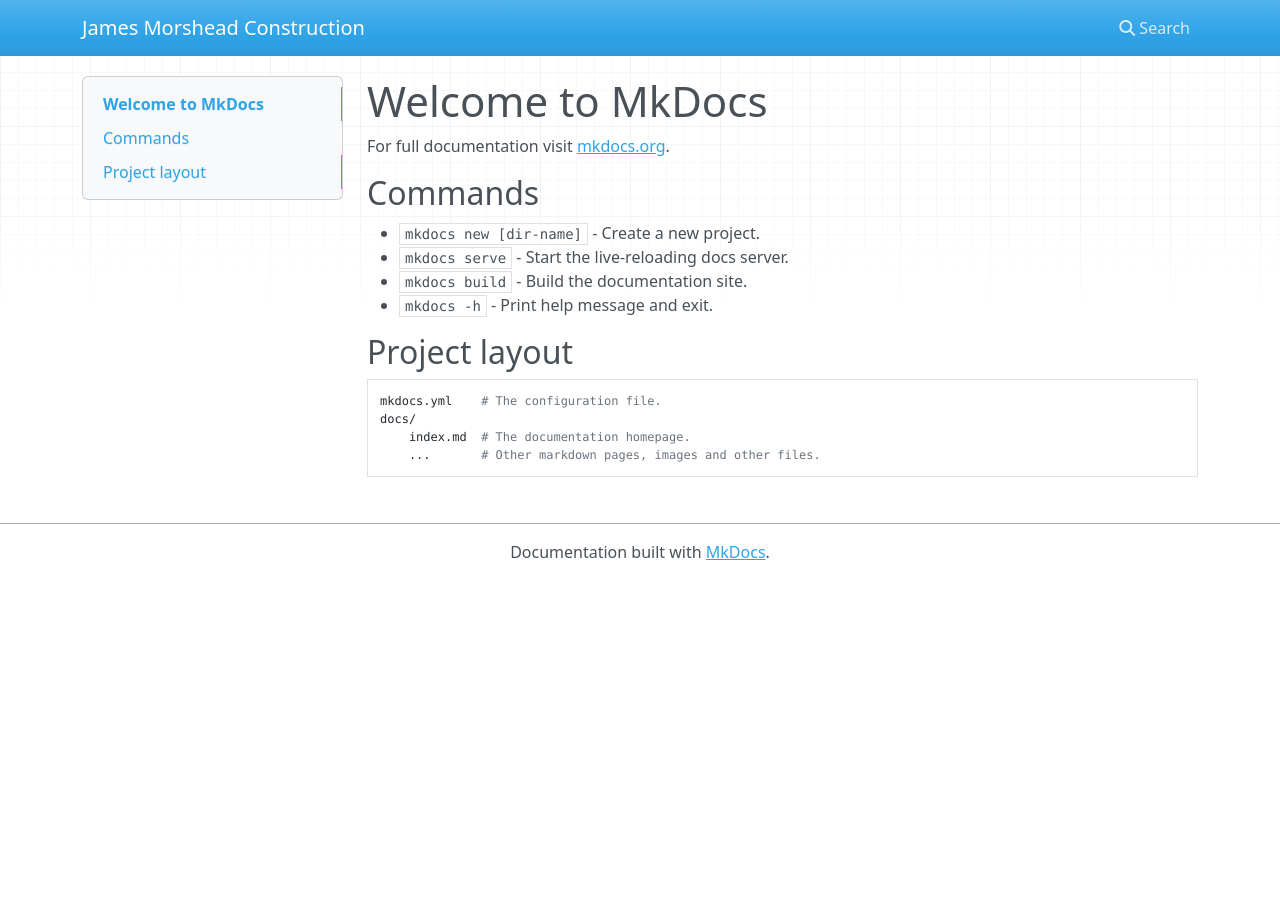
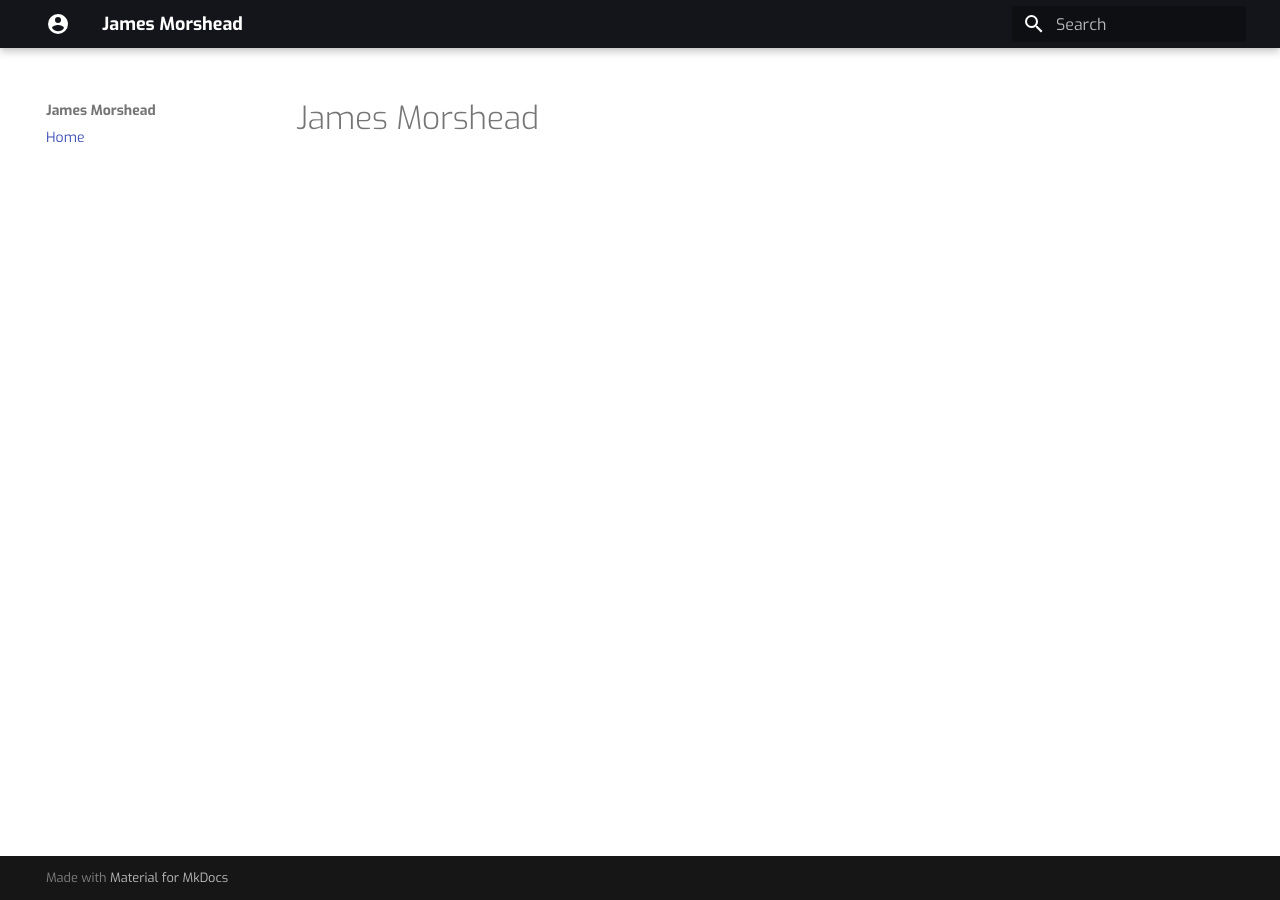
Before and after one commit to jamesmorshead/jamesmorshead.github.io, an MkDocs documentation site: the page built from docs/index.md, in a window 1280 px wide. Built offline with MkDocs 1.6.1 and Material for MkDocs 9.7.7, drawn with Linux system fonts in a browser that asks for light colours; nearby versions of some CDN libraries.

Commit message:
blank site

```diff
--- a/docs/index.md
+++ b/docs/index.md
@@ -1,17 +1 @@
-# Welcome to MkDocs
-
-For full documentation visit [mkdocs.org](https://www.mkdocs.org).
-
-## Commands
-
-* `mkdocs new [dir-name]` - Create a new project.
-* `mkdocs serve` - Start the live-reloading docs server.
-* `mkdocs build` - Build the documentation site.
-* `mkdocs -h` - Print help message and exit.
-
-## Project layout
-
-    mkdocs.yml    # The configuration file.
-    docs/
-        index.md  # The documentation homepage.
-        ...       # Other markdown pages, images and other files.
+# James Morshead
--- a/mkdocs.yml
+++ b/mkdocs.yml
@@ -1 +1,27 @@
-site_name: James Morshead Construction
+site_name: James Morshead
+
+site_dir: site
+docs_dir: docs
+site_url: https://jamesmorshead.github.io/
+
+theme:
+  icon:
+    logo: material/account-circle
+  name: "material"
+  font:
+    text: 'Exo'
+    code: 'Fira Mono'
+  palette:
+    primary: 'black'
+    accent: 'indigo'
+
+nav:
+- Home: index.md
+
+plugins:
+- search
+
+markdown_extensions:
+- pymdownx.emoji:
+    emoji_index: !!python/name:materialx.emoji.twemoji
+    emoji_generator: !!python/name:materialx.emoji.to_svg
```
Also changed, not shown: README.md (+24 -1 lines), requirements.txt (added, +8 -0 lines), 4 other files.
